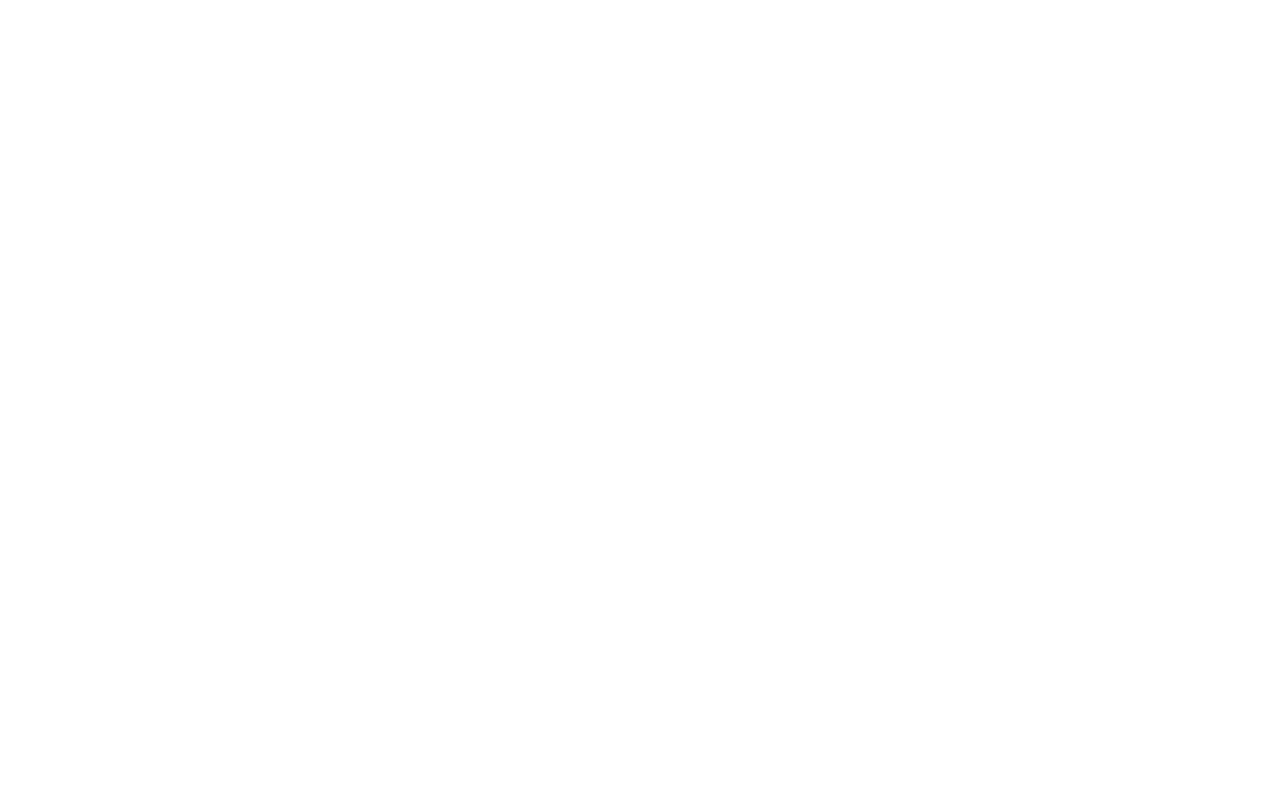
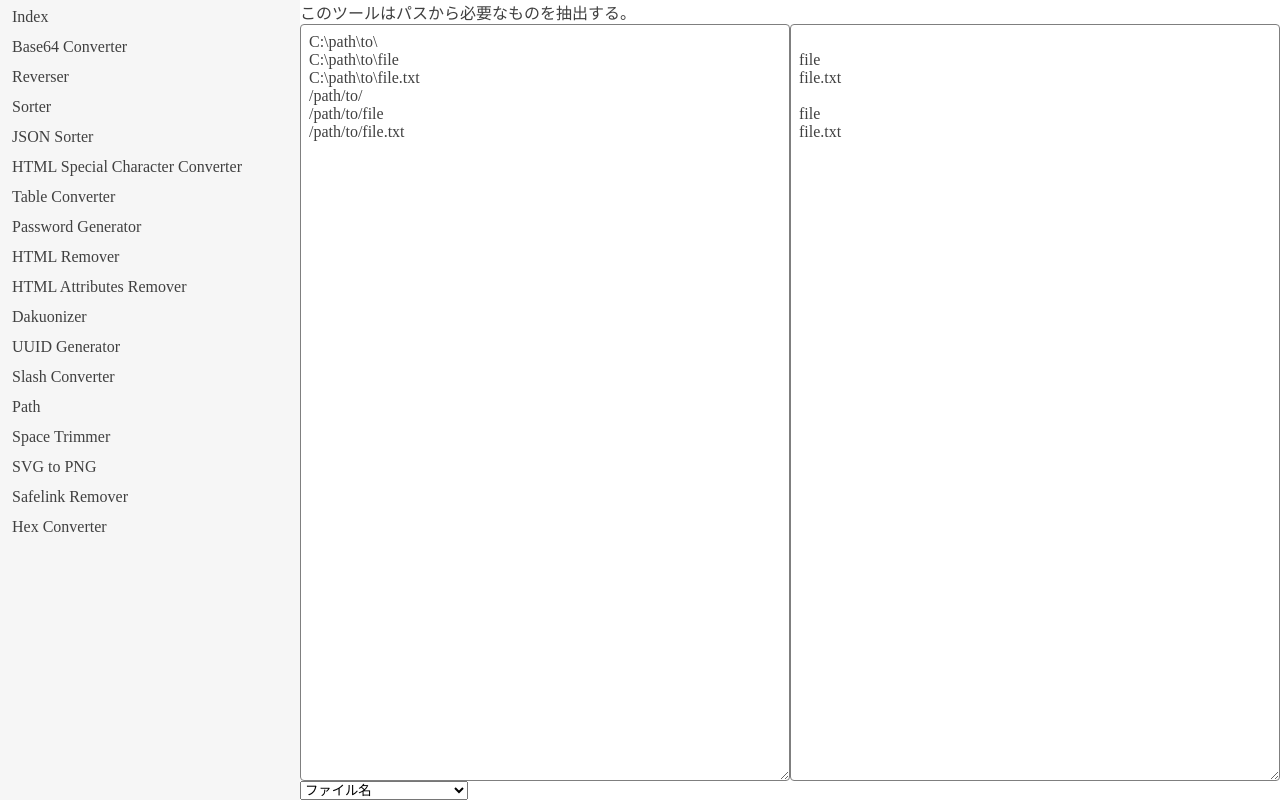
Before and after one commit to kkawaharanet/misc-tools, a React (Vite) app: page /path in a window 1280 px wide. Before the commit this address had no page. Built offline with nearby package versions, Linux system fonts and the light colour scheme.

Commit message:
Pathを追加した

```diff
--- a/package.json
+++ b/package.json
@@ -1,7 +1,7 @@
 {
   "name": "misc-tools",
   "private": true,
-  "version": "1.10.3",
+  "version": "1.11.0",
   "type": "module",
   "scripts": {
     "dev": "vite",
--- a/src/app-routes.tsx
+++ b/src/app-routes.tsx
@@ -8,6 +8,7 @@
 import HtmlSpecialCharacterConverter from "./app/html-special-character-converter/html-special-character-converter";
 import JsonSorter from "./app/json-sorter/page";
 import PasswordGenerator from "./app/password-generator/page";
+import Path from "./app/path/page";
 import Reverser from "./app/reverser/page";
 import SafelinkRemover from "./app/safelink-remover/page";
 import SlashConverter from "./app/slash-converter/page";
@@ -90,6 +91,11 @@
     name: "Slash Converter",
   },
   {
+    path: "/path",
+    element: <Path />,
+    name: "Path",
+  },
+  {
     path: "/space-trimmer",
     element: <SpaceTrimmer />,
     name: "Space Trimmer",
--- /dev/null
+++ b/src/app/path/function.ts
@@ -0,0 +1,30 @@
+export type PathMode =
+  | "directoryPath"
+  | "directoryName"
+  | "fileName"
+  | "fileNameWithoutExtension"
+  | "fileExtension";
+
+export function convertPath(text: string, mode: PathMode): string {
+  const splitter = text.includes("\\") ? "\\" : "/";
+  const splitted = text.split(splitter);
+  const fileName = splitted.at(-1) ?? "";
+  const dotIndex = fileName.lastIndexOf(".");
+  const fileNameWithoutExtension =
+    dotIndex >= 0 ? fileName.slice(0, dotIndex) : fileName;
+  const fileExtension = dotIndex >= 0 ? fileName.slice(dotIndex) : "";
+  const directoryName = splitted.at(-2) ?? "";
+  const directoryPath = splitted.slice(0, -1);
+  if (mode === "directoryName") {
+    return directoryName;
+  } else if (mode === "fileName") {
+    return fileName;
+  } else if (mode === "fileNameWithoutExtension") {
+    return fileNameWithoutExtension;
+  } else if (mode === "fileExtension") {
+    return fileExtension;
+  }
+  // ディレクトリパス
+  // 空文字の場合は空文字を返す
+  return text ? directoryPath.join(splitter) + splitter : "";
+}
--- /dev/null
+++ b/src/app/path/page.tsx
@@ -0,0 +1,43 @@
+import { useState } from "react";
+import { Page } from "../../components/page/Page";
+import { Pane } from "../../components/pane/Pane";
+import { convertPath, PathMode } from "./function";
+
+export default function Path() {
+  const [input, setInput] = useState(
+    `C:\\path\\to\\\nC:\\path\\to\\file\nC:\\path\\to\\file.txt\n/path/to/\n/path/to/file\n/path/to/file.txt`,
+  );
+  const [mode, setMode] = useState<PathMode>("fileName");
+
+  const output = input
+    .split("\n")
+    .map((line) => convertPath(line, mode))
+    .join("\n");
+
+  return (
+    <Page title="Path">
+      <Pane
+        header={<p>このツールはパスから必要なものを抽出する。</p>}
+        input={input}
+        output={output}
+        onChange={(input) => setInput(input)}
+        params={
+          <div>
+            <select
+              onChange={(e) => setMode(e.target.value as PathMode)}
+              defaultValue={mode}
+            >
+              <option value="directoryPath">ディレクトリ</option>
+              <option value="directoryName">ディレクトリ名</option>
+              <option value="fileName">ファイル名</option>
+              <option value="fileNameWithoutExtension">
+                ファイル名 (拡張子なし)
+              </option>
+              <option value="fileExtension">拡張子</option>
+            </select>
+          </div>
+        }
+      />
+    </Page>
+  );
+}
```
Also changed, not shown: 2 other files (tests, documents, lock files or other folders).
